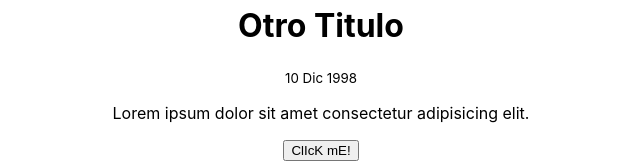
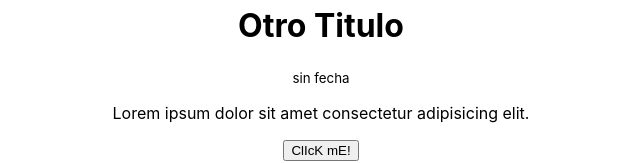
Before and after one commit to Alb3G/Tema_6_React, a React (Create React App) app in the folder cheatsheet/my-app/: page / in a window 1280 px wide. Shown: the part 153-316 px from the top of the page, without its empty margins (319-959 px from the left). Built offline with nearby package versions, Linux system fonts and the light colour scheme.

Commit message:
litle mod

```diff
--- a/cheatsheet/my-app/src/components/FirstComponent.js
+++ b/cheatsheet/my-app/src/components/FirstComponent.js
@@ -1,3 +1,4 @@
+// import PropTypes from 'prop-types'
 export default function FirstComponent (props) {
 //   console.log(props.title)
   return (
@@ -23,5 +24,9 @@ export { SecondComponent }
 
 FirstComponent.defaultProps = {
   title: 'Otro Titulo',
-  date: '10 Dic 1998'
+  date: 'sin fecha'
 }
+// FirstComponent.propTypes = {
+//   title: PropTypes.string.isRequired,
+//   date: PropTypes.string
+// }
```
